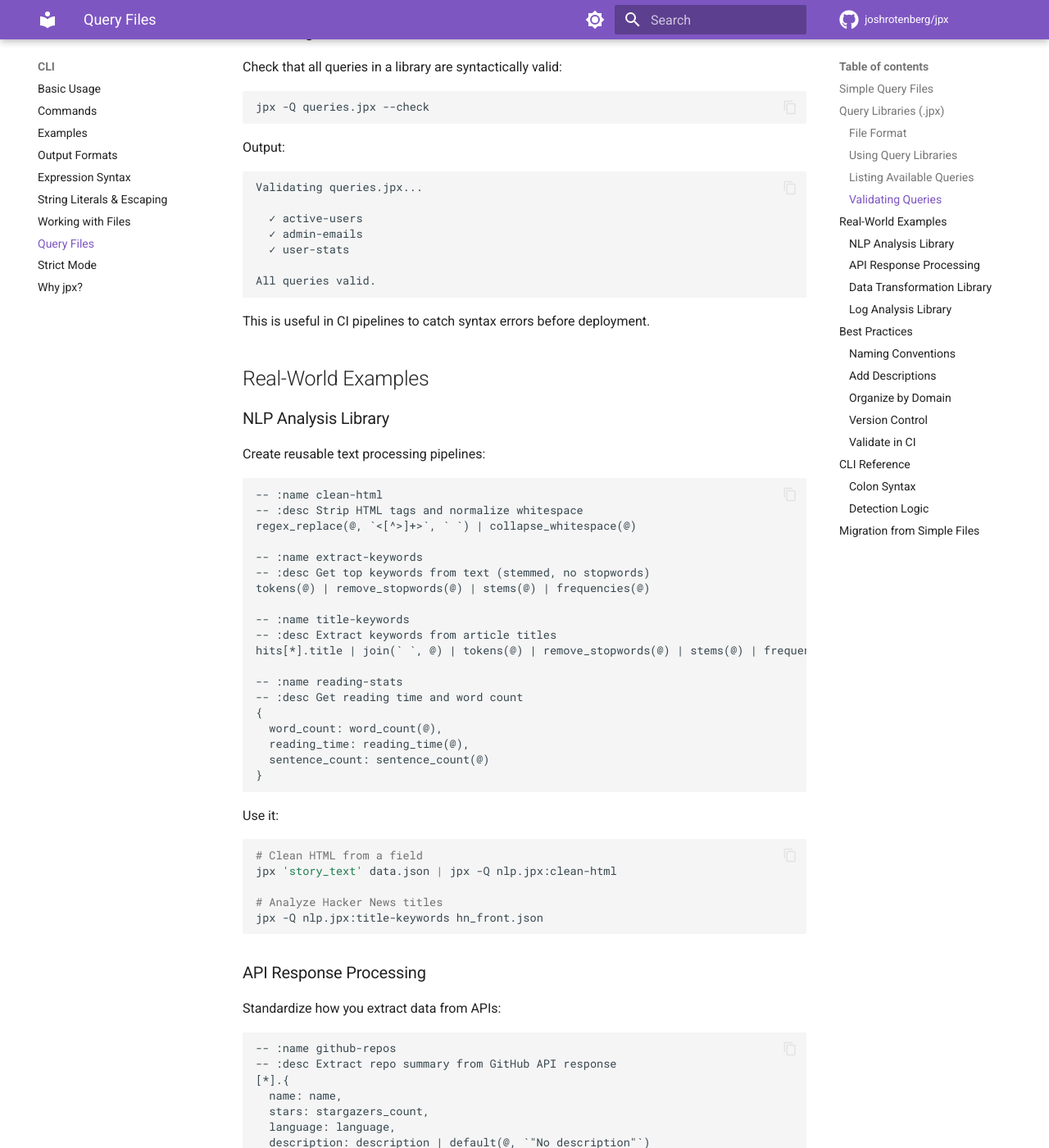
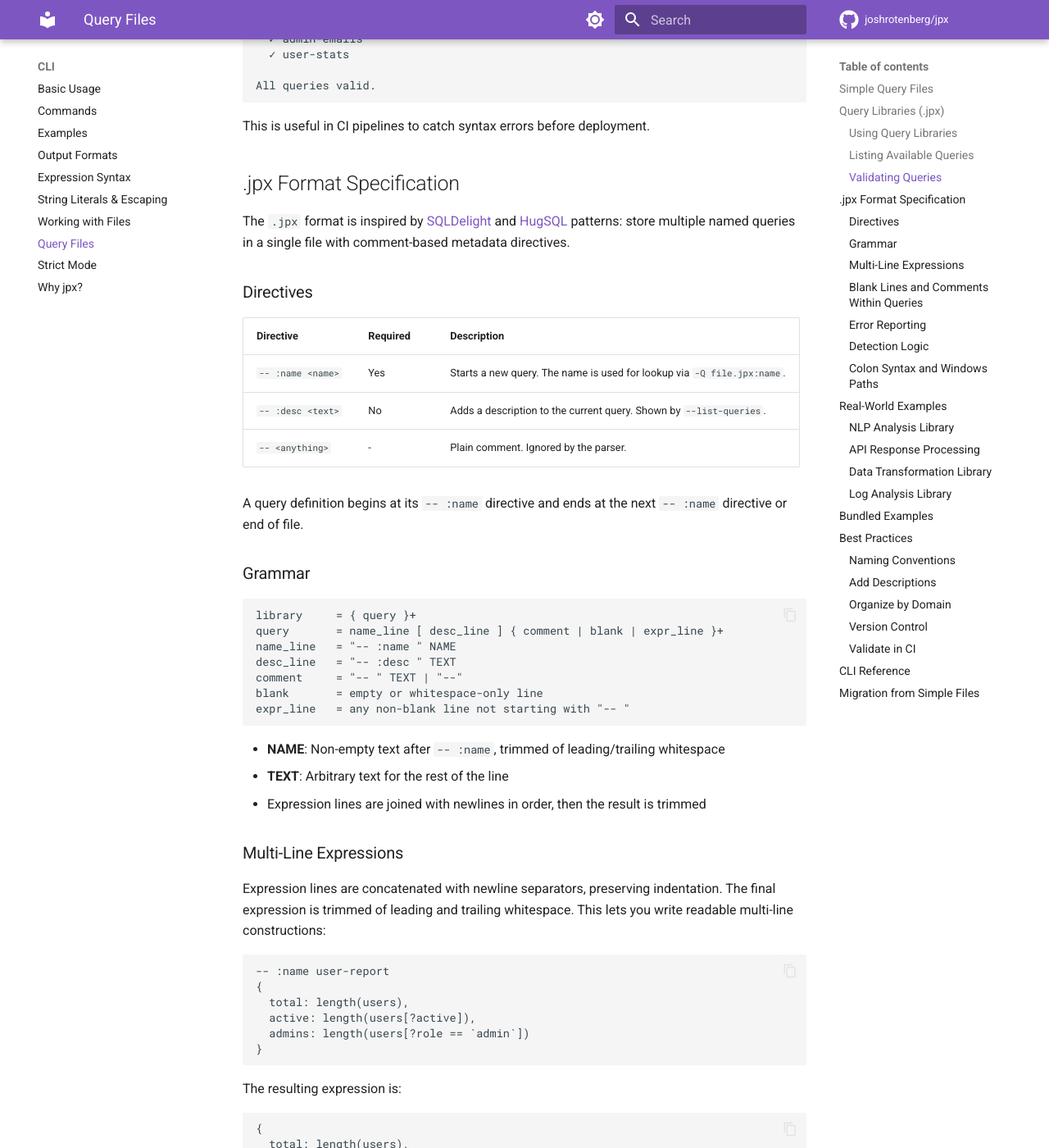
Before and after one commit to joshrotenberg/jpx, an MkDocs documentation site: the page built from docs/src/cli/query-files.md, in a window 1280 px wide and 1400 px high, scrolled down 2068 px. Shown: the whole window at 82% size. Built offline with MkDocs 1.6.1 and Material for MkDocs 9.7.7, drawn with Linux system fonts in a browser that asks for light colours; comment, search, counter and statistics services are not loaded; some of the changed text lies outside the part shown.

Commit message:
docs: add formal .jpx format specification to query files page (#81)
Expand the query files documentation with a formal specification section
covering grammar, directives, multi-line expression handling, blank line
behavior, error reporting with line numbers, detection logic, Windows path
handling for colon syntax, and a table of bundled example .jpx files.

Closes #67

````diff
--- a/docs/src/cli/query-files.md
+++ b/docs/src/cli/query-files.md
@@ -107,6 +99,110 @@ All queries valid.
 ```
 
 This is useful in CI pipelines to catch syntax errors before deployment.
+
+## .jpx Format Specification
+
+The `.jpx` format is inspired by [SQLDelight](https://cashapp.github.io/sqldelight/) and [HugSQL](https://www.hugsql.org/) patterns: store multiple named queries in a single file with comment-based metadata directives.
+
+### Directives
+
+| Directive | Required | Description |
+|-----------|----------|-------------|
+| `-- :name <name>` | Yes | Starts a new query. The name is used for lookup via `-Q file.jpx:name`. |
+| `-- :desc <text>` | No | Adds a description to the current query. Shown by `--list-queries`. |
+| `-- <anything>` | - | Plain comment. Ignored by the parser. |
+
+A query definition begins at its `-- :name` directive and ends at the next `-- :name` directive or end of file.
+
+### Grammar
+
+```
+library     = { query }+
+query       = name_line [ desc_line ] { comment | blank | expr_line }+
+name_line   = "-- :name " NAME
+desc_line   = "-- :desc " TEXT
+comment     = "-- " TEXT | "--"
+blank       = empty or whitespace-only line
+expr_line   = any non-blank line not starting with "-- "
+```
+
+- **NAME**: Non-empty text after `-- :name `, trimmed of leading/trailing whitespace
+- **TEXT**: Arbitrary text for the rest of the line
+- Expression lines are joined with newlines in order, then the result is trimmed
+
+### Multi-Line Expressions
+
+Expression lines are concatenated with newline separators, preserving indentation. The final expression is trimmed of leading and trailing whitespace. This lets you write readable multi-line constructions:
+
+```
+-- :name user-report
+{
+  total: length(users),
+  active: length(users[?active]),
+  admins: length(users[?role == `admin`])
+}
+```
+
+The resulting expression is:
+
+```
+{
+  total: length(users),
+  active: length(users[?active]),
+  admins: length(users[?role == `admin`])
+}
+```
+
+### Blank Lines and Comments Within Queries
+
+Blank lines between `-- :name` directives are ignored -- they don't become part of the expression. You can use them freely for visual separation:
+
+```
+-- :name query-a
+length(@)
+
+-- This blank line above and this comment are ignored
+
+-- :name query-b
+keys(@)
+```
+
+Comments (`-- ` lines) between directives are also ignored.
+
+### Error Reporting
+
+The parser reports errors with line numbers for easy debugging:
+
+| Error | Example | Message |
+|-------|---------|---------|
+| Empty name | `-- :name ` | `Empty query name at line 3` |
+| No expression | `-- :name foo` followed by `-- :name bar` | `Query 'foo' has no expression at line 1` |
+| Duplicate name | Two `-- :name stats` | `Duplicate query name 'stats' at line 7` |
+| No queries | File with only comments | `No queries found. Use '-- :name <query-name>' to define queries.` |
+
+### Detection Logic
+
+jpx decides how to treat a query file based on these rules:
+
+1. **File extension**: Files ending in `.jpx` are always treated as query libraries
+2. **Content sniffing**: If the first non-empty line starts with `-- :name `, the file is treated as a library regardless of extension
+3. **Fallback**: Everything else is a simple single-expression file
+
+### Colon Syntax and Windows Paths
+
+The colon syntax `-Q file.jpx:query-name` is shorthand for `-Q file.jpx --query query-name`.
+
+On Windows, paths containing drive letters (e.g., `C:\queries\file.jpx`) are handled correctly -- the parser recognizes drive-letter prefixes and only splits on the final colon that separates the file path from the query name:
+
+```bash
+# Windows
+jpx -Q C:\queries\file.jpx:my-query data.json
+
+# Unix
+jpx -Q /opt/queries/file.jpx:my-query data.json
+```
+
+If your query name contains a colon, use the explicit `--query` flag instead.
 
 ## Real-World Examples
 
@@ -233,6 +329,26 @@ Queries for processing structured logs:
 [?duration_ms > `1000`] | sort_by(@, &duration_ms) | reverse(@)
 ```
 
+## Bundled Examples
+
+jpx ships with several example `.jpx` files you can reference or copy:
+
+| File | Description |
+|------|-------------|
+| `examples/nlp.jpx` | Text processing and NLP pipelines |
+| `examples/hacker-news.jpx` | Hacker News API analysis queries |
+| `examples/github.jpx` | GitHub API response processing |
+| `examples/logs.jpx` | Structured log analysis |
+| `examples/data-transforms.jpx` | Common ETL transformations |
+
+Additional query libraries used in tests:
+
+| File | Description |
+|------|-------------|
+| `crates/jpx/queries/user-summary.jpx` | User data aggregation |
+| `crates/jpx/queries/server-stats.jpx` | Server metrics queries |
+| `crates/jpx/queries/order-report.jpx` | Order data reporting |
+
 ## Best Practices
 
 ### Naming Conventions
@@ -278,21 +394,10 @@ Add query validation to your CI pipeline:
 
 | Option | Description |
 |--------|-------------|
-| `-Q, --query-file <FILE>` | Load expression from file |
+| `-Q, --query-file <FILE>` | Load expression from file or query library |
 | `--query <NAME>` | Select a named query from a .jpx library |
 | `--list-queries` | List all queries in a .jpx file |
 | `--check` | Validate all queries without running |
-
-### Colon Syntax
-
-The colon syntax `-Q file.jpx:query-name` is shorthand for `-Q file.jpx --query query-name`.
-
-### Detection Logic
-
-jpx automatically detects query libraries:
-1. Files ending in `.jpx` are always treated as libraries
-2. Files starting with `-- :name` are treated as libraries
-3. Everything else is a simple single-query file
 
 ## Migration from Simple Files
 
````
Also changed, not shown: other parts of docs/src/cli/query-files.md (+0 -8 lines).
